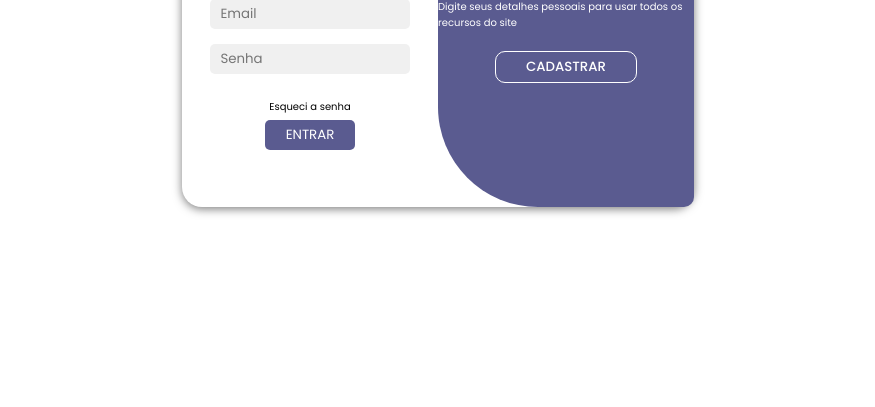
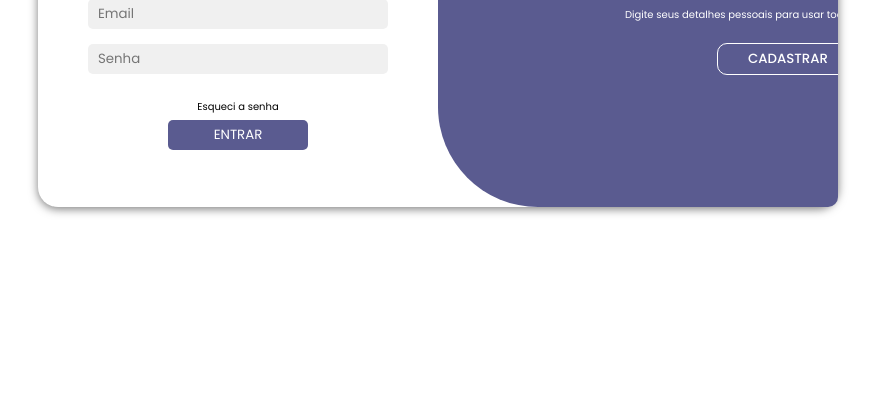
Before and after one commit to Dequiz/loginAprimorado, a plain HTML site: page index.html in a window 1280 px wide. Shown: the part 393-800 px from the top of the page, without its empty margins (202-1077 px from the left). Drawn offline with nearby package versions, Linux system fonts and the light colour scheme.

Commit message:
Update style.css

```diff
--- a/style.css
+++ b/style.css
@@ -21,6 +21,7 @@ body{
     display: flex;
     align-items: center;
     justify-content: space-between;
+    min-width:800px;
 }
 #signUp{
     height: 100%;
@@ -44,7 +45,7 @@ body{
     left: 0%;
     gap: 20px;
     transition: 0.2s all ease;
-    max-width: 700px;
+    min-width: 700px;
     z-index: 999;
 }
 #title{
```
